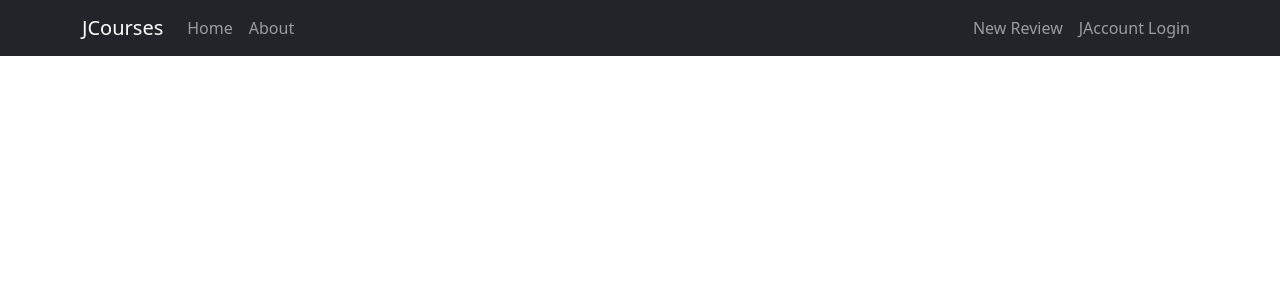
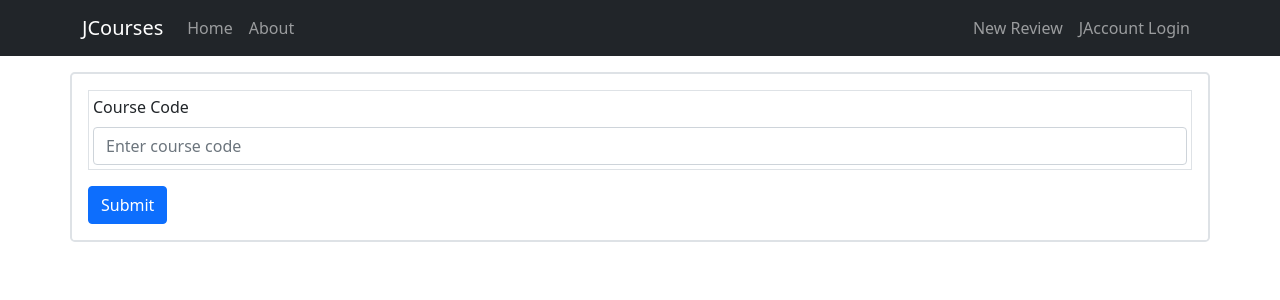
Before and after one commit to SJTU-Software-Engineering-Project/jcourses-frontend, a React (Create React App) app: page / in a window 1280 px wide. Shown: the top 300 px of the page. Built offline with nearby package versions, Linux system fonts and the light colour scheme.

Commit message:
Implement Filter

```diff
--- /dev/null
+++ b/src/components/Filter.js
@@ -0,0 +1,26 @@
+import Form from 'react-bootstrap/Form';
+import Container from 'react-bootstrap/Container';
+import Button from 'react-bootstrap/Button';
+import React from 'react';
+
+export default function Filter() {
+  const courseCode = React.createRef();
+
+  const handleSubmit = event => {
+    event.preventDefault();
+    console.log(courseCode.current.value);
+  };
+  return (
+    <Container className='mx-auto my-3 p-3 border border-2 rounded-3'>
+      <Form onSubmit={handleSubmit}>
+        <Form.Group className='mb-3 p-1 border border-1'>
+          <Form.Label>Course Code</Form.Label>
+          <Form.Control ref={courseCode} placeholder="Enter course code" />
+        </Form.Group>
+        <Button type='submit'>
+          Submit
+        </Button>
+      </Form>
+    </Container>
+  );
+};
--- a/src/components/Homepage.js
+++ b/src/components/Homepage.js
@@ -1,3 +1,4 @@
+import Filter from "./Filter";
 import Navbar from "./Navbar";
 
 export default function Homepage() {
@@ -5,6 +6,7 @@ export default function Homepage() {
   return (
     <>
       <Navbar />
+      <Filter />
     </>
   );
 };
```
